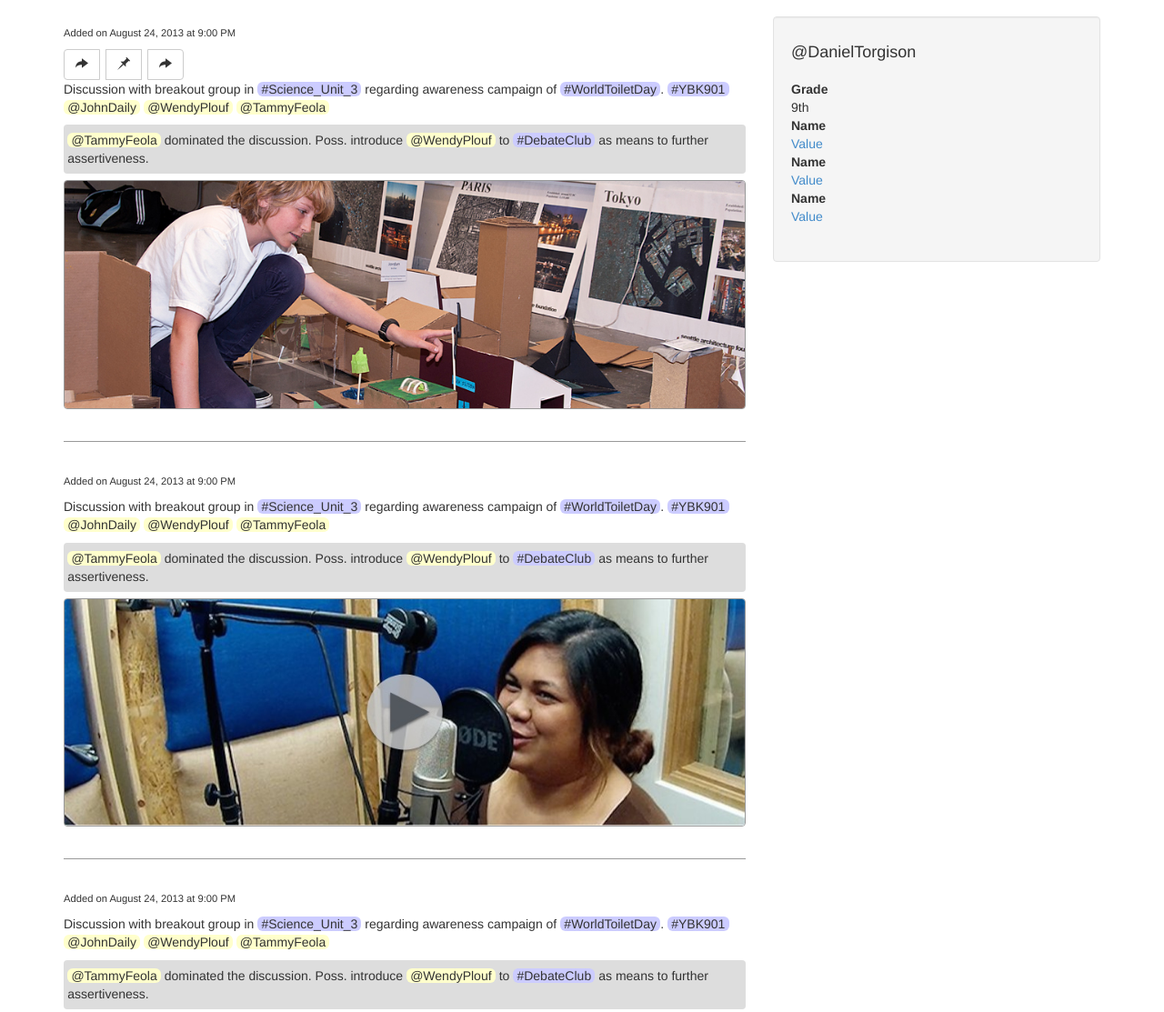
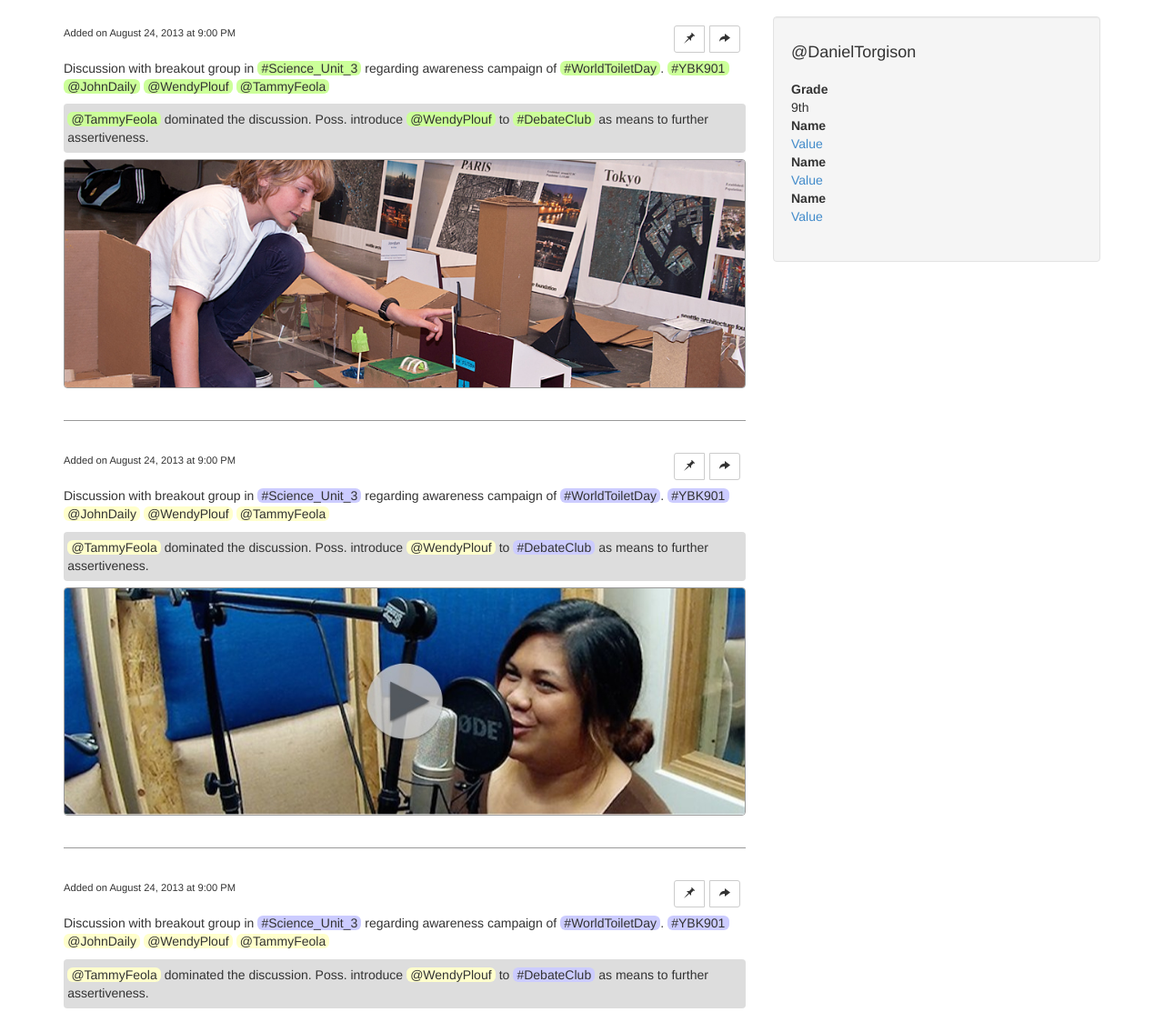
Before and after one commit to dburchard/burchard-SWEDU, a plain HTML site: page index.html in a window 1280 px wide. Shown: the part 133-1246 px from the top of the page at 91% size. Drawn offline with Linux system fonts and the light colour scheme.

Commit message:
Added share controls, fixed save controls.

```diff
--- a/css/edufacts.css
+++ b/css/edufacts.css
@@ -31,8 +31,17 @@ footer {
 	margin-bottom: 2.5em;
 }
 
+.artifact header {
+	text-align:right;
+	margin-bottom: 0.5em;
+}
+
 .pubdate {
+	float: left;
 	font-size: 80%;
+}
+
+.share-ctrls {
 }
 
 .shared-description {
@@ -56,6 +65,10 @@ footer {
 	background:#ccccff;
 	padding: 0 0.3em;
 	border-radius: 6px;
+}
+
+.tags-suggested .usertag, .tags-suggested .hashtag {
+	background: #ccff99;
 }
 
 .editable {
--- a/index.html
+++ b/index.html
@@ -103,6 +103,7 @@
                 <article class="artifact">
 
 					<!-- Owner -->
+					<header>
 						<p class="owner">
 							<a href="#"><span>Owner's Name</span></a>
 						</p>
@@ -110,24 +111,25 @@
 						<!-- Date/Time -->
 						<p class="pubdate">Added on August 24, 2013 at 9:00 PM</p>
 
-					<div class="btn-group">
-						<button type="button" class="btn btn-default" aria-label="Left Align">
+						<div class="btn-group share-ctrls">
+							<!-- <button type="button" class="btn btn-default" aria-label="Left Align">
 								<span class="glyphicon glyphicon-share-alt"></span>
-						</button>
-						<button type="button" class="btn btn-default" aria-label="Left Align">
+							</button> -->
+							<button type="button" class="btn btn-default btn-sm" aria-label="Pin This">
 								<span class="glyphicon glyphicon-pushpin"></span>
 							</button>
-						<button type="button" class="btn btn-default" aria-label="Left Align">
+							<button type="button" class="btn btn-default btn-sm" aria-label="Share This">
 								<span class="glyphicon glyphicon-share-alt"></span>
 							</button>
 						</div>
+					</header>
 
 					<!-- Post Content -->
-					<div class="editable shared-description" onClick="this.contentEditable='true';">
+					<div class="editable shared-description tags-suggested" onClick="this.contentEditable='true';">
 						Discussion with breakout group in #Science_Unit_3 regarding awareness campaign of #WorldToiletDay. #YBK901 @JohnDaily @WendyPlouf @TammyFeola
 					</div>
 
-					<div class="editable private-comment" onClick="this.contentEditable='true';">
+					<div class="editable private-comment tags-suggested" onClick="this.contentEditable='true';">
 						@TammyFeola dominated the discussion. Poss. introduce @WendyPlouf to #DebateClub as means to further assertiveness.
 					</div>
 
@@ -140,6 +142,7 @@
                 <!-- Artifact 2 -->
                 <article class="artifact">
 
+					<header>
 						<!-- Owner -->
 						<p class="owner">
 							<a href="#"><span>Owner's Name</span></a>
@@ -148,6 +151,18 @@
 						<!-- Date/Time -->
 						<p class="pubdate">Added on August 24, 2013 at 9:00 PM</p>
 
+						<div class="btn-group share-ctrls">
+							<!-- <button type="button" class="btn btn-default" aria-label="Left Align">
+								<span class="glyphicon glyphicon-share-alt"></span>
+							</button> -->
+							<button type="button" class="btn btn-default btn-sm" aria-label="Pin This">
+								<span class="glyphicon glyphicon-pushpin"></span>
+							</button>
+							<button type="button" class="btn btn-default btn-sm" aria-label="Share This">
+								<span class="glyphicon glyphicon-share-alt"></span>
+							</button>
+						</div>
+					</header>
 
 					<!-- Post Content -->
 					<div class="editable shared-description" onClick="this.contentEditable='true';">
@@ -167,6 +182,7 @@
                 <!-- Artifact 3 -->
                 <article class="artifact">
 
+					<header>
 						<!-- Owner -->
 						<p class="owner">
 							<a href="#"><span>Owner's Name</span></a>
@@ -175,6 +191,18 @@
 						<!-- Date/Time -->
 						<p class="pubdate">Added on August 24, 2013 at 9:00 PM</p>
 
+						<div class="btn-group share-ctrls">
+							<!-- <button type="button" class="btn btn-default" aria-label="Left Align">
+								<span class="glyphicon glyphicon-share-alt"></span>
+							</button> -->
+							<button type="button" class="btn btn-default btn-sm" aria-label="Pin This">
+								<span class="glyphicon glyphicon-pushpin"></span>
+							</button>
+							<button type="button" class="btn btn-default btn-sm" aria-label="Share This">
+								<span class="glyphicon glyphicon-share-alt"></span>
+							</button>
+						</div>
+					</header>
 
 					<!-- Post Content -->
 					<div class="editable shared-description" onClick="this.contentEditable='true';">
@@ -194,6 +222,7 @@
                 <!-- Artifact 4 -->
                 <article class="artifact">
 
+					<header>
 						<!-- Owner -->
 						<p class="owner">
 							<a href="#"><span>Owner's Name</span></a>
@@ -202,6 +231,18 @@
 						<!-- Date/Time -->
 						<p class="pubdate">Added on August 24, 2013 at 9:00 PM</p>
 
+						<div class="btn-group share-ctrls">
+							<!-- <button type="button" class="btn btn-default" aria-label="Left Align">
+								<span class="glyphicon glyphicon-share-alt"></span>
+							</button> -->
+							<button type="button" class="btn btn-default btn-sm" aria-label="Pin This">
+								<span class="glyphicon glyphicon-pushpin"></span>
+							</button>
+							<button type="button" class="btn btn-default btn-sm" aria-label="Share This">
+								<span class="glyphicon glyphicon-share-alt"></span>
+							</button>
+						</div>
+					</header>
 
 					<!-- Post Content -->
 					<div class="editable shared-description" onClick="this.contentEditable='true';">
@@ -221,6 +262,7 @@
                 <!-- Artifact 5 -->
                 <article class="artifact">
 
+					<header>
 						<!-- Owner -->
 						<p class="owner">
 							<a href="#"><span>Owner's Name</span></a>
@@ -229,6 +271,18 @@
 						<!-- Date/Time -->
 						<p class="pubdate">Added on August 24, 2013 at 9:00 PM</p>
 
+						<div class="btn-group share-ctrls">
+							<!-- <button type="button" class="btn btn-default" aria-label="Left Align">
+								<span class="glyphicon glyphicon-share-alt"></span>
+							</button> -->
+							<button type="button" class="btn btn-default btn-sm" aria-label="Pin This">
+								<span class="glyphicon glyphicon-pushpin"></span>
+							</button>
+							<button type="button" class="btn btn-default btn-sm" aria-label="Share This">
+								<span class="glyphicon glyphicon-share-alt"></span>
+							</button>
+						</div>
+					</header>
 
 					<!-- Post Content -->
 					<div class="editable shared-description" onClick="this.contentEditable='true';">
@@ -324,9 +378,10 @@
 				});
 			}
 
-			function savechanges() {
+			function savechanges(artifactobj) {
 				/* alert('changes saved'); */
-				highlighttags( $('.editable') );
+				artifactobj.children('.editable').removeClass('tags-suggested')
+				highlighttags( $('.editable'));
 			}
 
 			highlighttags( $('.editable') );
@@ -349,7 +404,7 @@
 					newsavebutton.html('Save');
 					newsavebutton.bind('click', function() {
 						var artifactobj = $(this).parent().parent();
-						savechanges();
+						savechanges(artifactobj);
 						artifactobj.children('.artifactcontrols').hide("fast", function() {
 							$(this).remove();
 						});
@@ -364,7 +419,7 @@
 					newssavehidebutton.html('Save &amp; Hide');
 					newssavehidebutton.bind('click', function() {
 						var artifactobj = $(this).parent().parent();
-						savechanges();
+						savechanges(artifactobj);
 
 						var hidemarker = $(document.createElement('div'));
 						hidemarker.addClass('hidemarker');
@@ -387,7 +442,7 @@
 					newcontainer.prepend(newssavehidebutton);
 					newcontainer.hide();
 
-					$(this).parent().children('img').before(newcontainer);
+					$(this).parent().children('a').children('.img-responsive').parent().before(newcontainer);
 					$(this).parent().children('.artifactcontrols').show("fast");
 
 				}
```
Lines whose indentation alone changed are shown as unchanged.
